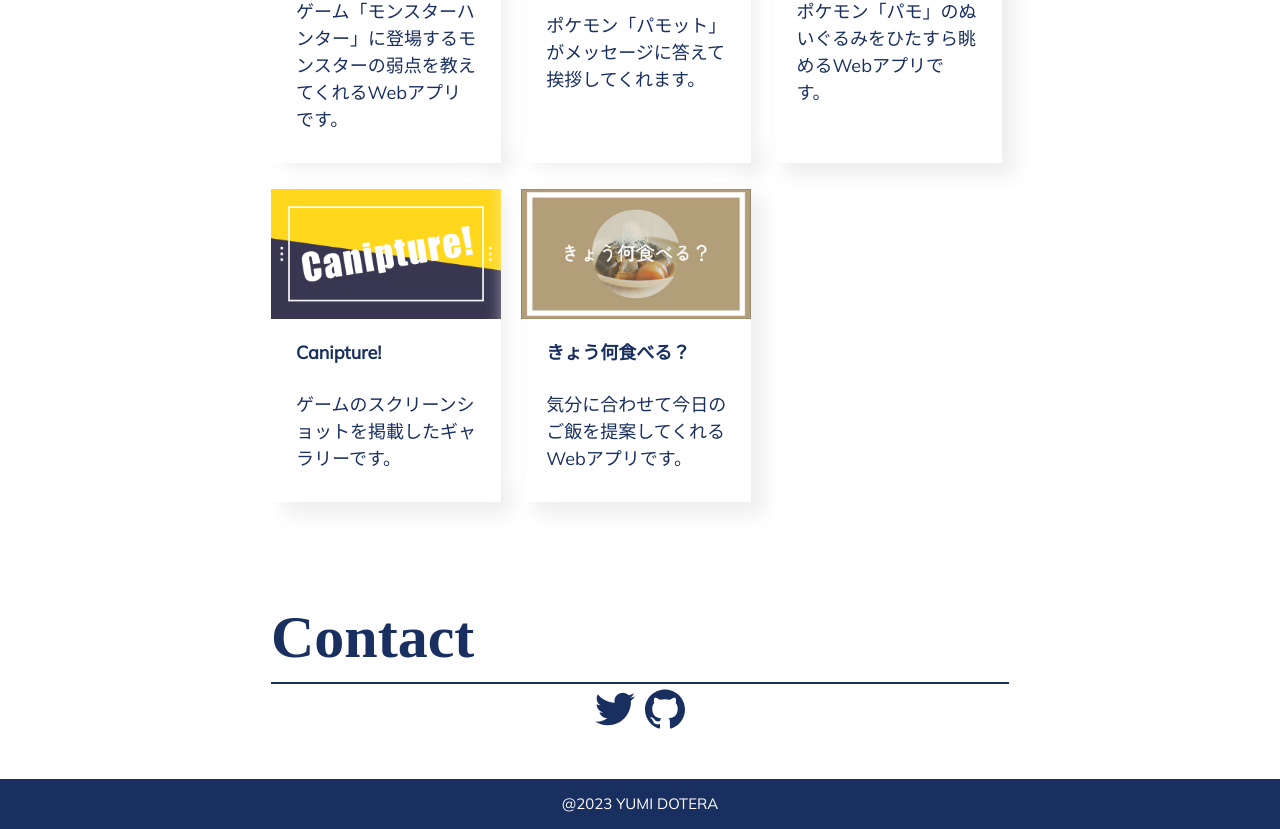
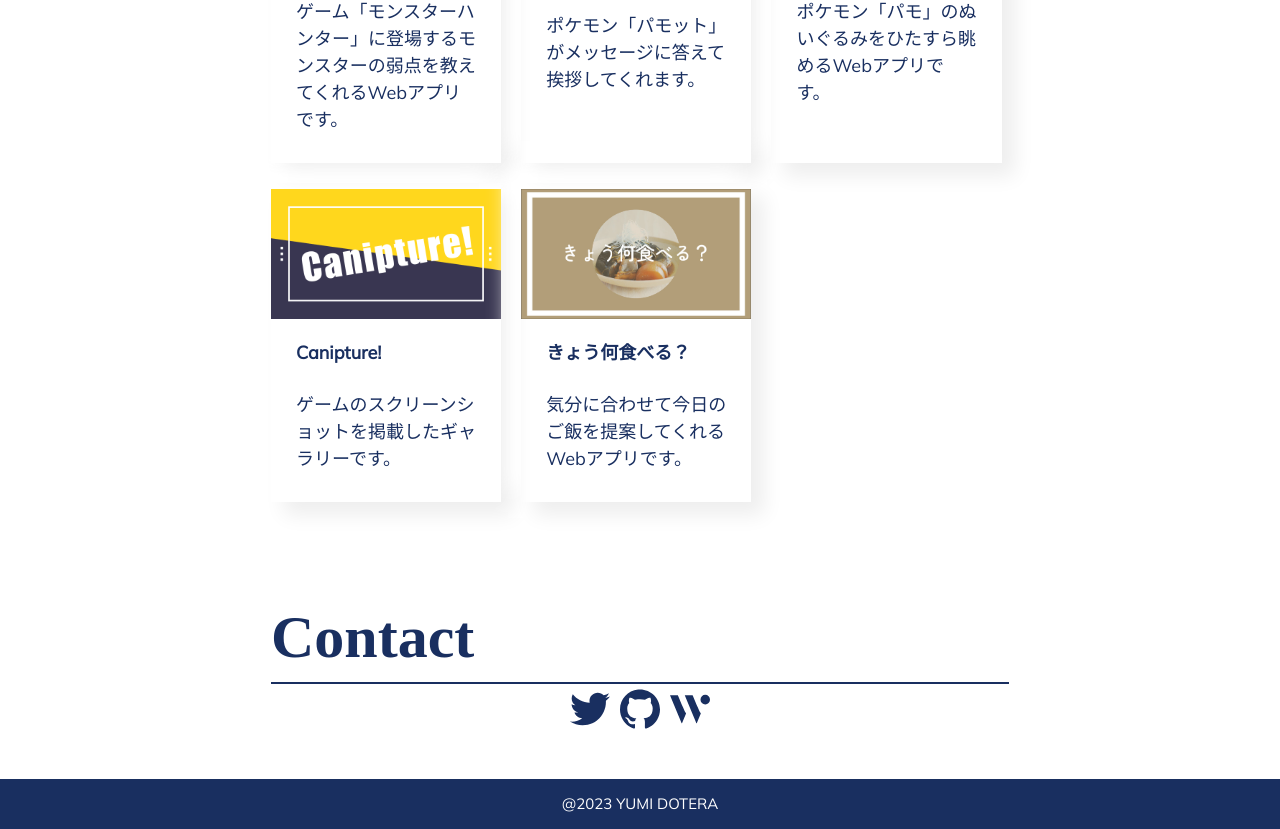
Before and after one commit to cannnny/portfolio, a React (Create React App) app: page / in a window 1280 px wide. Shown: the part 1860-2689 px from the top of the page. Built offline with nearby package versions, Linux system fonts and the light colour scheme; a web font is replaced by a local one.

Commit message:
Wantedlyのアイコンを追加

```diff
--- a/src/components/Contact.jsx
+++ b/src/components/Contact.jsx
@@ -1,5 +1,5 @@
 import { FaTwitter } from "react-icons/fa";
-import { SiGithub } from "react-icons/si";
+import { SiGithub, SiWantedly } from "react-icons/si";
 
 const Contact = () => {
   return (
@@ -13,6 +13,9 @@ const Contact = () => {
           <a href="https://github.com/cannnny" alt="">
             <SiGithub size={"40px"} />
           </a>
+          <a href="https://www.wantedly.com/id/yumi_dotera" alt="">
+            <SiWantedly size={"40px"} />
+          </a>
         </div>
       </div>
     </div>
```
